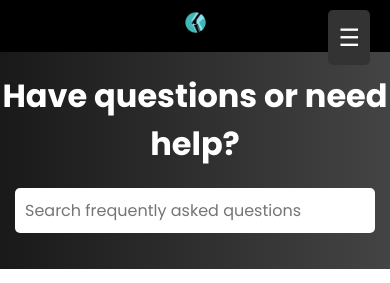
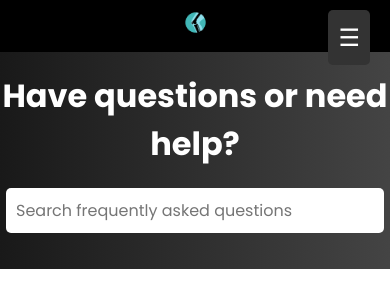
Before and after one commit to MuhammadUsman673/ACL-Detection, a React (Vite) app: page /contact in a window 390 px wide. Shown: the top 283 px of the page. Built offline with nearby package versions, Linux system fonts and the light colour scheme; no server answers.

Commit message:
Add footer, reset, verify components and update existing files

```diff
--- a/src/components/contact/contact.css
+++ b/src/components/contact/contact.css
@@ -88,15 +88,19 @@
 @media screen and (max-width: 480px) {
   .contact-container {
     height: auto; /* Allow the container height to adjust */
-    padding: 0 15px; /* Add left and right padding for mobile */
+    padding: 0 15px; /* Added left and right padding */
   }
 
   .content h1 {
     font-size: 2rem;
+    margin-left: 10px; /* Added margin-left to move text inward */
+    margin-right: 10px; /* Added margin-right to move text inward */
   }
 
   .content input[type="text"] {
     max-width: 90%; /* Adjust input width for mobile */
+    margin-left: 10px;  /* Added left margin */
+    margin-right: 10px; /* Added right margin */
   }
 
   /* FAQ Section */
```
